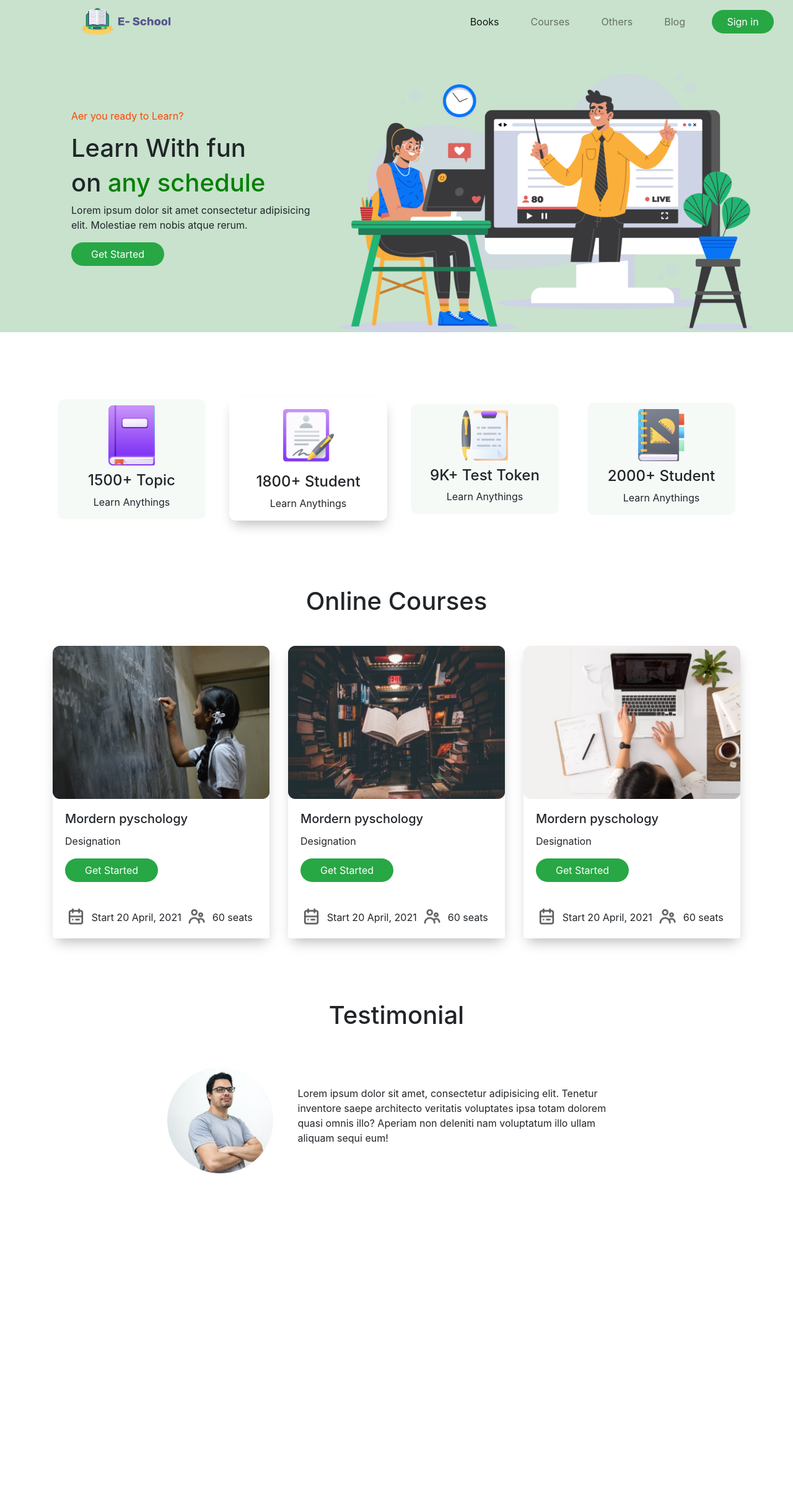
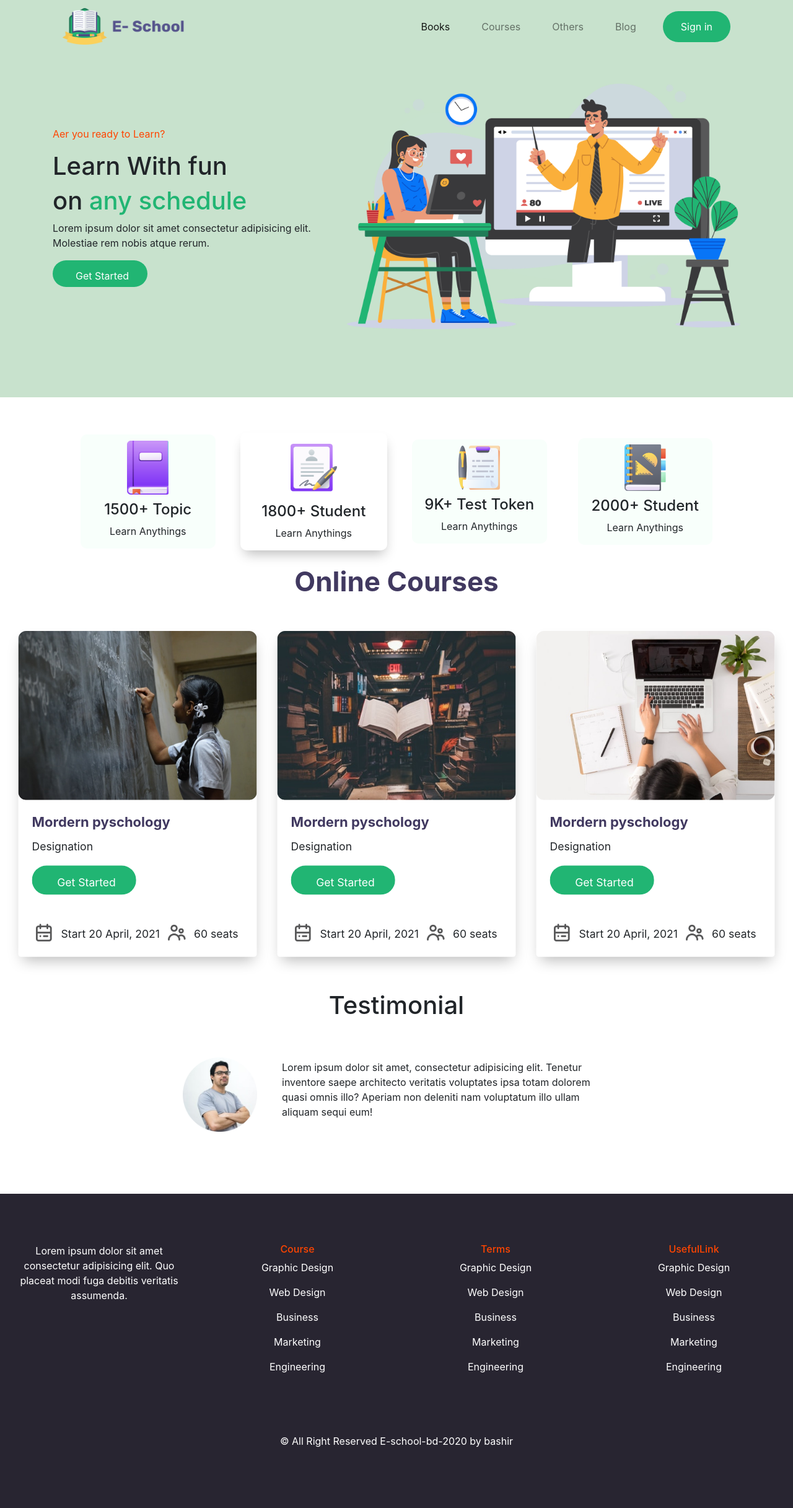
Before and after one commit to bashirdev/E-school-project, a plain HTML site: page index.html in a window 1280 px wide. Shown: the whole page at 62% size. Before the commit the page ends 1993 px from the top, so only its background shows below. Drawn offline with nearby package versions, Linux system fonts and the light colour scheme.

Commit message:
ready for submit the project

```diff
--- a/css/style.css
+++ b/css/style.css
@@ -3,8 +3,13 @@ body{
     padding: 0;
 }
 
-.custom-banner-1, .container{
+.custom-banner-1{
     margin-bottom: 100px;
+}
+
+.nav-section{
+    background-color: rgb(200, 226, 205);
+    padding-bottom: 10px;
 }
 
 .custom-nav{
@@ -13,8 +18,11 @@ body{
 }
 
 #logo{
-    width: 35%;
-    padding-left: 100px;
+    width: 198.07px;
+    height: 59px;
+   /* margin-left: 20px; */
+    /* width: 45%; */
+
 }
 
 .nav-item a{
@@ -22,11 +30,21 @@ margin-right: 35px;
 }
 
 .btn-nav{
-    width: 100px;
+    background-color: #21B573 ;
+    width: 104px 43px;
+    padding: 12px 28px;
     border-radius: 25px;
     color: #fff;
+    transition: all .3s ease-in-out;
+   }
+
+   .btn-nav:hover{
+       transform: scale(1.1);
+       border-radius: none;
+       background-color: green;
    }
    .custom-banner-1{
+       margin-top: 50px;
        background-color: rgb(200, 226, 205);
    }
 
@@ -34,39 +52,65 @@ margin-right: 35px;
        color: orangered;
    }
    .custom-banner-1 span{
-       color:green ;
+       color:#21B573 ;
    }
 
+
+/*  banner start here */
+
    .custom-banner-1 img{
-   padding: 50px 50px 0px 0px;
+
+   /* width: 554px;
+   height: 346px; */
     width: 100%;
    }
 
    .btn-banner {
-    width: 150px;
+
+    width: 153px;
+    height: 43px;
+    padding: 12px 36px;
+    background-color: #21B573 ;;
     border-radius: 25px;
     color: #fff;
+    transition: all .3s ease-in-out;
    }
 
-   .banner-text{
-       padding-left: 100px;
+   .btn-banner:hover{
+    transform: scale(1.1);
+    border-radius: none;
+    background-color: green;
    }
+
+
+  /* Learn-icon start here */
+
+
+   .learn-icon{
+    /* margin:100px 100px; */
+    padding: 50px 50px;
+}
 
    .icon-bg img{
      padding: 10px;
     width: 40%;
+    /* width: 66px;
+    height: 85px; */
    }
+
 
    .icon-bg{
        border: none;
-     margin: 8px;
-       background-color: rgb(246, 250, 247);
+       margin: 10px;
+       background-color: #f8fffb;
        border-radius: 10px;
    }
 
    .shadow-icon img{
     padding: 10px;
     width: 40%;
+    /* width: 66px;
+    height: 85px; */
     margin: 8px;
    }
 
@@ -76,11 +120,32 @@ margin-right: 35px;
    }
 
    .shadow-icon{
-    border: none;
-
-       background-color: #fff;
+        border: none;
+       /* width: 66px;
+        height: 85px; */
+        background-color: #fff;
        box-shadow: 1px 11px 20px -6px rgba(0,0,0,0.28);
        border-radius: 10px;
+   }
+
+   /* online-courses start here */
+
+   .online-courses{
+       padding-bottom: 80px;
+   }
+
+.online-courses, .card{
+
+    transition: all .3s ease-in-out;
+}
+
+.online-courses, .card:hover{
+    transform: scale(1.1);
+}
+
+   .online-courses h1, h5{
+       font-weight: 700;
+       color: #413960;
    }
 
    .calender-icon{
@@ -99,18 +164,41 @@ margin-right: 35px;
        width: 10%;
    }
 
+   /* testimonial start here */
 
+   .testimonial-conta{
+       padding-bottom: 100px;
+   }
    .testimonial-conta h1{
        margin-bottom: 60px;
    }
 
    .testimonial-conta img {
 
+       width: 120px;
+       height: 120px;
 
-
-         width: 15%;
+         /* width: 15%; */
    }
    .testimonial-conta p{
        padding-left: 40px;
        max-width: 50%;
    }
+
+   /* footer start here */
+
+   .with-footer{
+       background-color: #282531;
+       width: 100%;
+       height: auto;
+      color: #fff;
+      padding-top: 80px;
+
+   }
+   h6{
+       color:  orangered;
+   }
+
+ footer{
+     padding: 80px;
+   }
--- a/index.html
+++ b/index.html
@@ -15,40 +15,41 @@
   </head>
   <body>
     <!-- navbar start here -->
-   <div class="container-fluid custom-nav">
+    <section class="nav-section">
+   <div class="container custom-nav">
 
      <nav class="navbar navbar-expand-lg navbar-light ">
-        <a class="navbar-brand" href="#"><img id="logo" src="ICON/Logo.png" >  </a>
+        <a class="navbar-brand" href="#banner"><img id="logo" src="ICON/Logo.png" >  </a>
         <button class="navbar-toggler" type="button" data-toggle="collapse" data-target="#navbarSupportedContent" aria-controls="navbarSupportedContent" aria-expanded="false" aria-label="Toggle navigation">
           <span class="navbar-toggler-icon"></span>
         </button>
 
         <div class="collapse navbar-collapse" id="navbarSupportedContent">
-          <ul class="navbar-nav  mr-auto">
+          <ul class="navbar-nav  ml-auto">
             <li class="nav-item active">
-              <a class="nav-link" href="#">Books <span class="sr-only">(current)</span></a>
+              <a class="nav-link" href="#book">Books <span class="sr-only">(current)</span></a>
             </li>
             <li class="nav-item">
-                <a class="nav-link " href="#">Courses</a>
+                <a class="nav-link " href="#online-school">Courses</a>
               </li>
             <li class="nav-item">
-              <a class="nav-link" href="#">Others</a>
+              <a class="nav-link" href="#testimonial">Others</a>
             </li>
 
             <li class="nav-item">
-              <a class="nav-link " href="#">Blog</a>
+              <a class="nav-link " href="#blog">Blog</a>
             </li>
           </ul>
           <form class="form-inline my-2 my-lg-0">
 
-            <button class="btn bg-success btn-nav   my-2 my-sm-0" type="button">Sign in</button>
+            <button class="btn  btn-nav   my-2 my-sm-0" type="button">Sign in</button>
           </form>
         </div>
       </nav>
  </div>
 
 <!-- banner section start here -->
-<div class="container-fluid custom-banner-1">
+<div id="banner" class="container custom-banner-1">
     <div class="row d-flex">
         <div class="col-md-5 d-flex align-items-center">
             <div class="align-items-center banner-text">
@@ -57,7 +58,7 @@
             <h1>on <span>any</span><span> schedule</span></h1>
            <p> Lorem ipsum dolor sit amet consectetur adipisicing elit. Molestiae rem nobis atque rerum.</p>
 
-           <button class="btn bg-success btn-banner   my-2 my-sm-0" type="button">Get Started</button>
+           <button class="btn  btn-banner   my-2 my-sm-0" type="button">Get Started</button>
 
         </div>
         </div>
@@ -66,9 +67,9 @@
         </div>
     </div>
 </div>
-
+</section>
    <!-- Learn-icon start here -->
-<div class="container learn-icon">
+<div id="book" class="container learn-icon">
     <div class="card-group">
     <div class="row d-flex justify-content-center align-items-center">
         <div class="col-md-3 text-center justify-content-center align-items-center">
@@ -112,7 +113,7 @@
 </div>
 </div>
 <!-- online school start here -->
-<div class="container online-courses">
+<div id="online-school" class="container online-courses">
         <div class="text-center mb-5">
             <h1>Online Courses</h1>
         </div>
@@ -122,7 +123,7 @@
           <div class="card-body">
             <h5 class="card-title">Mordern pyschology</h5>
             <p class="card-text">Designation</p>
-            <button class="btn bg-success btn-banner   my-2 my-sm-0" type="button">Get Started</button>
+            <button class="btn  btn-banner   my-2 my-sm-0" type="button">Get Started</button>
            <div class="calender-icon ">
              <img  src="ICON/calendar.png">
              <p> Start 20 April, 2021 </p>
@@ -137,7 +138,7 @@
             <div class="card-body">
               <h5 class="card-title">Mordern pyschology</h5>
               <p class="card-text">Designation</p>
-              <button class="btn bg-success btn-banner   my-2 my-sm-0" type="button">Get Started</button>
+              <button class="btn  btn-banner   my-2 my-sm-0" type="button">Get Started</button>
              <div class="calender-icon ">
                <img  src="ICON/calendar.png">
                <p> Start 20 April, 2021 </p>
@@ -152,7 +153,7 @@
             <div class="card-body">
               <h5 class="card-title">Mordern pyschology</h5>
               <p class="card-text">Designation</p>
-              <button class="btn bg-success btn-banner   my-2 my-sm-0" type="button">Get Started</button>
+              <button class="btn  btn-banner   my-2 my-sm-0" type="button">Get Started</button>
              <div class="calender-icon ">
                <img  src="ICON/calendar.png">
                <p> Start 20 April, 2021 </p>
@@ -166,7 +167,7 @@
 
 </div>
 
-<div class="container testimonial-conta ">
+<div id="testimonial" class="container testimonial-conta ">
   <h1 class="text-center">Testimonial</h1>
   <div class="row d-flex   ">
   <div class="d-flex align-items-center justify-content-center  ">
@@ -179,6 +180,43 @@
 </div>
 </div>
 
+<div id="blog" class="container-fluid with-footer">
+  <div class="row d-flex d-flex justify-content-between">
+    <div class="col-md-3 text-center">
+        <p>Lorem ipsum dolor sit amet consectetur adipisicing elit. Quo placeat modi fuga debitis veritatis assumenda.</p>
+    </div>
+    <div class="col-md-3 text-center">
+      <h6>Course</h6>
+      <p>Graphic Design</p>
+        <p> Web Design</p>
+        <p>Business</p>
+        <p>Marketing</p>
+        <p>Engineering</p>
+
+  </div>
+  <div class="col-md-3 text-center">
+    <h6>Terms</h6>
+    <p>Graphic Design</p>
+      <p> Web Design</p>
+      <p>Business</p>
+      <p>Marketing</p>
+      <p>Engineering</p>
+
+</div>
+<div class="col-md-3 text-center">
+  <h6>UsefulLink</h6>
+  <p>Graphic Design</p>
+    <p> Web Design</p>
+    <p>Business</p>
+    <p>Marketing</p>
+    <p>Engineering</p>
+
+</div>
+
+</div>
+<footer class="text-center"><p>&copy; All Right Reserved E-school-bd-2020 by bashir</p></footer>
+</div>
+
 
 
     <!-- Optional JavaScript -->
```
